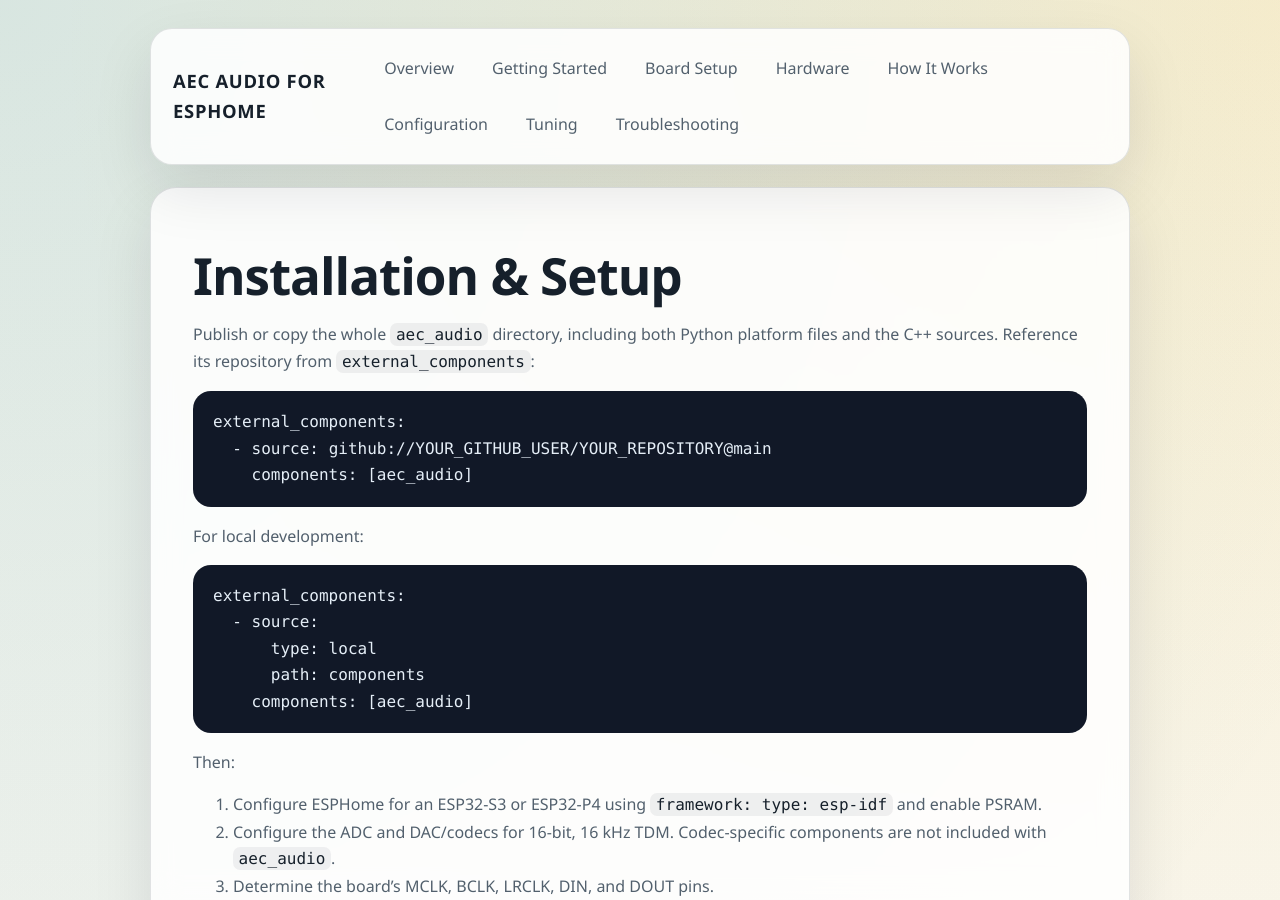
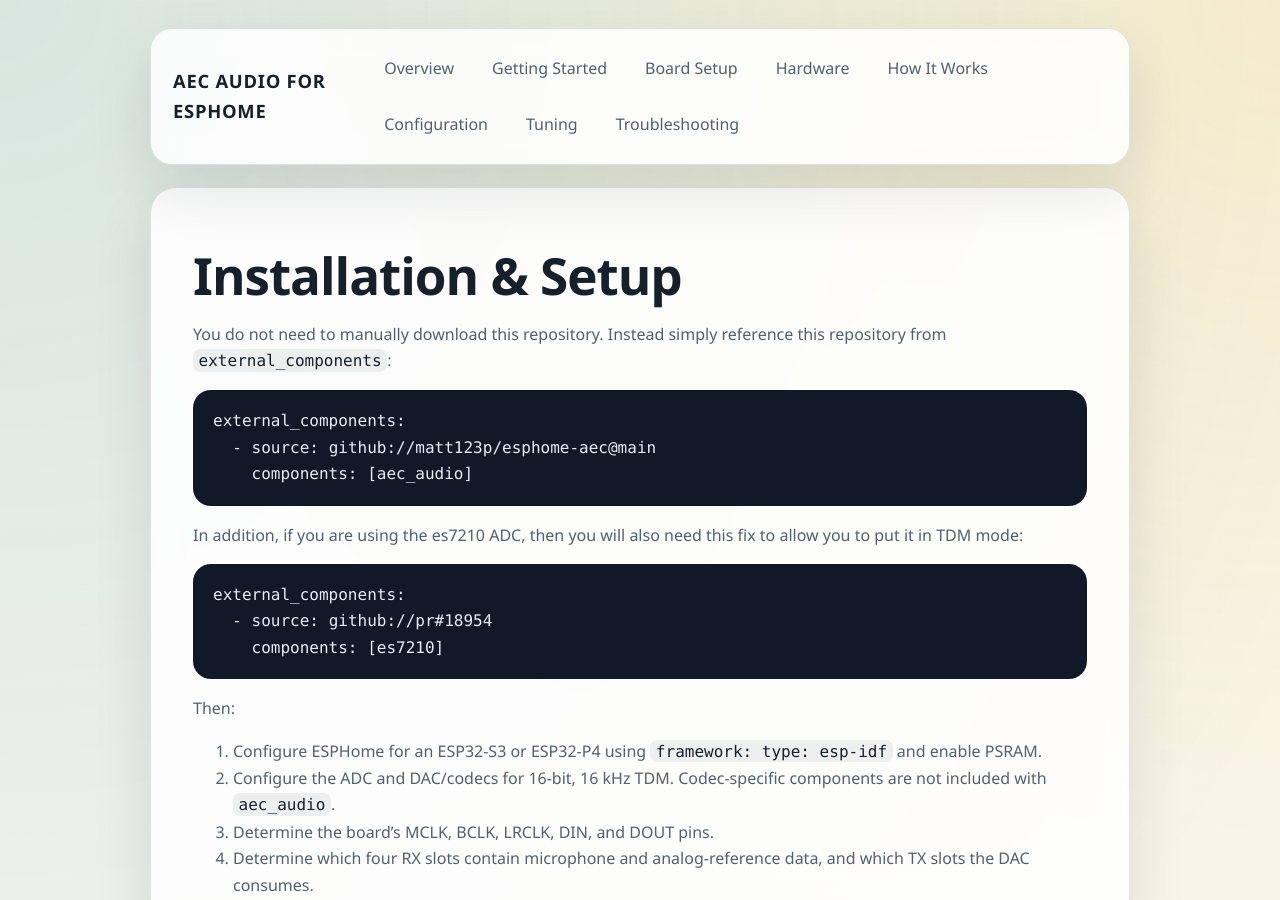
Before and after one commit to matt123p/esphome-aec, a Jekyll site: the page built from docs/getting-started.md, in a window 1280 px wide and 900 px high. Built offline with Jekyll 4.4.1, drawn with Linux system fonts in a browser that asks for light colours; some of the changed text lies outside the part shown.

Commit message:
Minor documentation enhancements

````diff
--- a/docs/getting-started.md
+++ b/docs/getting-started.md
@@ -4,23 +4,20 @@
 
 # Installation & Setup
 
-Publish or copy the whole `aec_audio` directory, including both Python platform
-files and the C++ sources. Reference its repository from `external_components`:
+You do not need to manually download this repository. Instead simply reference this repository from `external_components`:
 
 ```yaml
 external_components:
-  - source: github://YOUR_GITHUB_USER/YOUR_REPOSITORY@main
+  - source: github://matt123p/esphome-aec@main
     components: [aec_audio]
 ```
 
-For local development:
+In addition, if you are using the es7210 ADC, then you will also need this fix to allow you to put it in TDM mode:
 
 ```yaml
 external_components:
-  - source:
-      type: local
-      path: components
-    components: [aec_audio]
+  - source: github://pr#18954
+    components: [es7210]
 ```
 
 Then:
@@ -76,7 +73,7 @@
     voltage: 2.5V
 
 external_components:
-  - source: github://YOUR_GITHUB_USER/YOUR_REPOSITORY@main
+  - source: github://matt123p/esphome-aec@main
     components: [aec_audio, es7210] # omit es7210 if supplied elsewhere
 
 i2c:
````
Also changed, not shown: docs/index.md (+7 -0 lines), docs/troubleshooting.md (+0 -7 lines), README.md.
